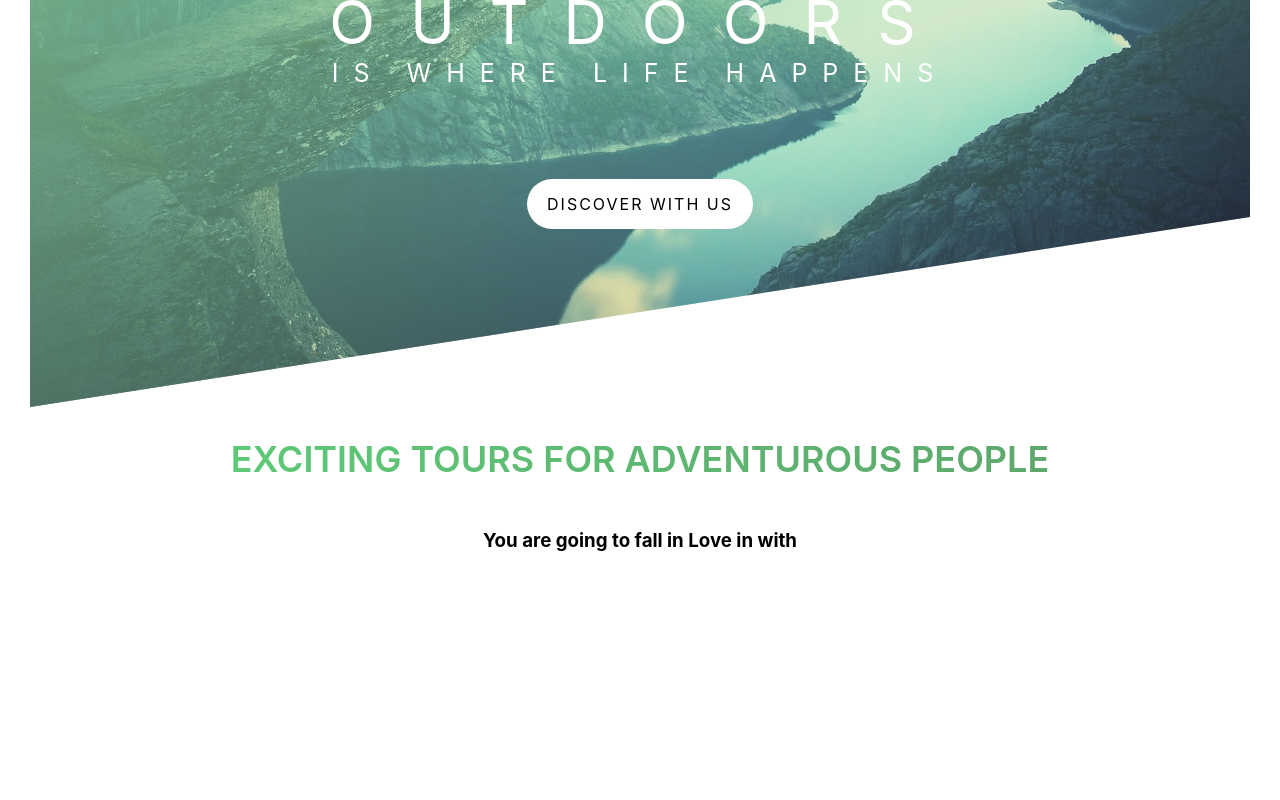
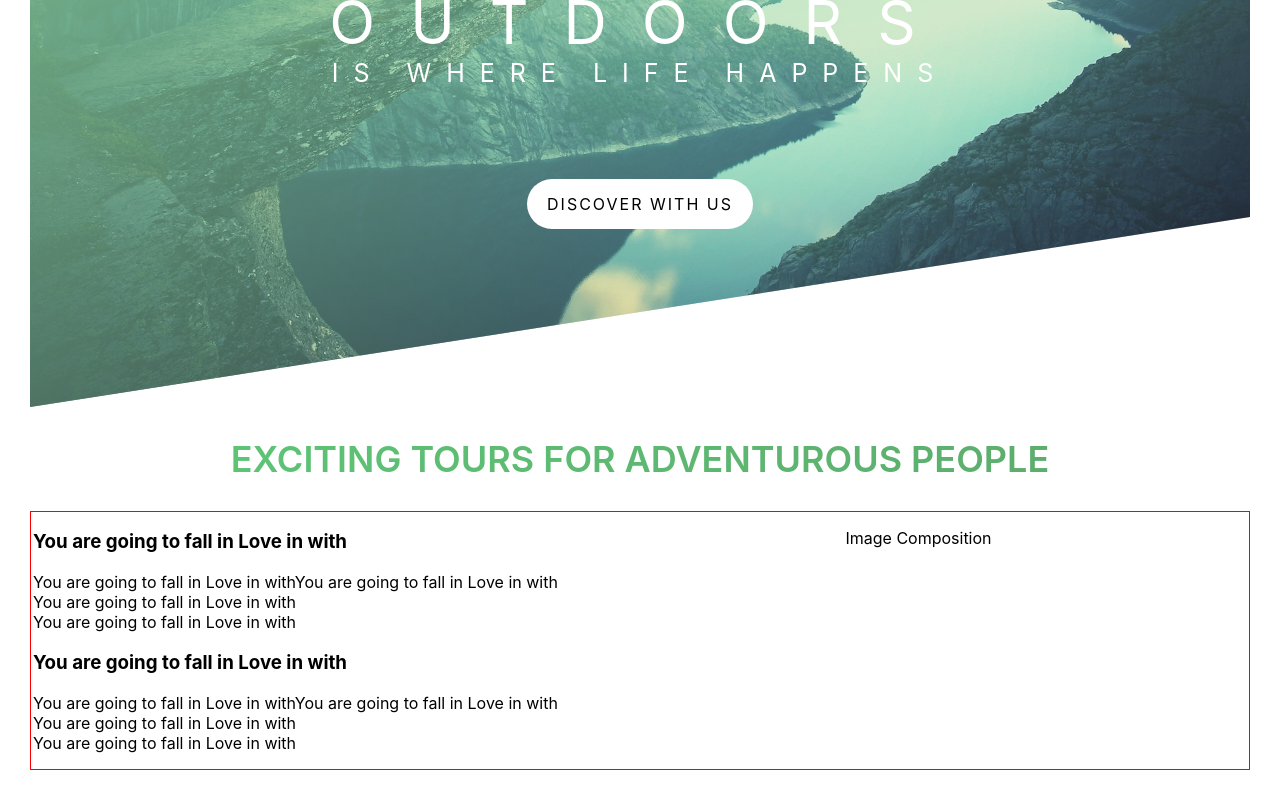
Before and after one commit to raktimraihanprova13346/natours, a React (Create React App) app: page / in a window 1280 px wide. Shown: the part 383-1183 px from the top of the page. Before the commit the page ends 984 px from the top, so only its background shows below. Built offline with nearby package versions, Linux system fonts and the light colour scheme.

Commit message:
Add 'header-button' styling and element in header
This commit introduces styling for a new button in the header component, with different states for link, visited, hover, and active. It also includes adding the 'header-button' element with a link in the header component JSX file.

```diff
--- a/src/about/index.js
+++ b/src/about/index.js
@@ -6,12 +6,31 @@ const about = () => {
             <h2 className="about-title">
                 Exciting Tours for Adventurous People
             </h2>
-            <div className="message-01">
-                <h3 className="message-01-header">You are going to fall in Love in with</h3>
-                <p className="message-01-paragraph">
+            <div className="row">
+                <div className="col-01">
+                    <div className="message-01">
+                        <h3 className="message-01-header">You are going to fall in Love in with</h3>
+                        <p className="message-01-paragraph">
+                            You are going to fall in Love in withYou are going to fall in Love in with <br/> You are
+                            going to fall in Love in with <br/> You are going to fall in Love in with
+                        </p>
+                    </div>
 
-                </p>
+                    <div className="message-02">
+                        <h3 className="message-02-header">You are going to fall in Love in with</h3>
+                        <p className="message-02-paragraph">
+                            You are going to fall in Love in withYou are going to fall in Love in with <br/> You are
+                            going to fall in Love in with <br/> You are going to fall in Love in with
+                        </p>
+                    </div>
+
+                </div>
+                <div className="col-02">
+                    <p className="temp">Image Composition</p>
+                </div>
+
             </div>
+
         </div>
     )
 }
--- a/src/about/index.scss
+++ b/src/about/index.scss
@@ -5,8 +5,25 @@
   clear: both;
 }
 
+.row{
+  max-width: inherit;
+  border: 1px solid red;
+  align-content: center;
+  text-align: center;
+  padding: 0px 2px;
+  margin: 0 auto;
+}
+
+.col-01{
+  float: left;
+  text-align: left;
+  width: calc((100% - 100px)/2);
+}
+
+
+
 .about-title{
-  display: inline-block;
+  display: block;
   background-image: linear-gradient(to right, rgb(93, 201, 119),
           rgb(93, 168, 107));
   -webkit-background-clip: text;
```
